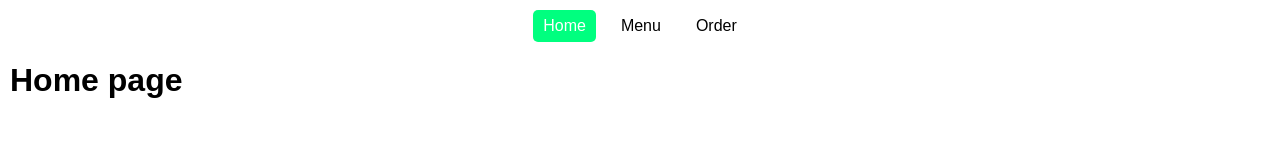
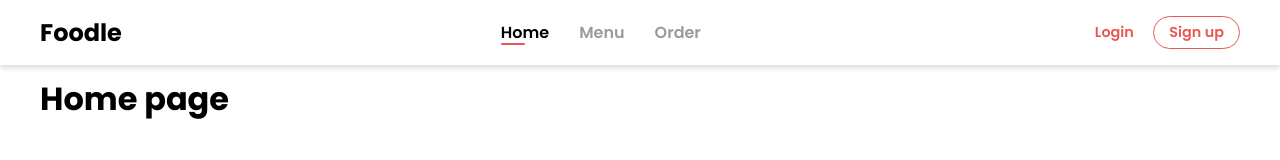
Before and after one commit to zadnap/odin-restaurant-page, a website built with webpack: page src/template.html in a window 1280 px wide. Built offline with nearby package versions, Linux system fonts and the light colour scheme.

Commit message:
Recreate the navigation bar
Add a logo and 2 buttons for signing up and in to
the nav

Link the poppins font of google to the HTML
template

```diff
--- a/src/css/style.css
+++ b/src/css/style.css
@@ -6,37 +6,99 @@
 
 html {
   font-size: 16px;
-  font-family: Arial, Helvetica, sans-serif;
+  font-family: "Poppins", system-ui, sans-serif;
+  font-weight: 300;
+  font-style: normal;
 }
 
 :root {
-  --primary-color: springgreen;
+  --primary-color: #e95853;
+
+  --page-padding: 40px;
+}
+
+@keyframes stretchOut {
+  from {
+    width: 0;
+  }
+  to {
+    width: 50%;
+  }
 }
 
 li {
   list-style-type: none;
 }
 
+button {
+  border: none;
+  cursor: pointer;
+  background-color: transparent;
+  padding: 5px 15px;
+  font: inherit;
+  font-size: 0.9rem;
+}
+
+header {
+  padding: 15px var(--page-padding);
+  display: flex;
+  justify-content: space-between;
+  align-items: center;
+  position: sticky;
+  box-shadow: 0 3px 5px 0 #00000023;
+}
+
+header .logo {
+  width: 40px;
+}
+
 header nav {
   display: flex;
-  justify-content: center;
-  gap: 15px;
-  padding: 10px;
+  gap: 30px;
 }
 header nav li {
+  position: relative;
   cursor: pointer;
-  padding: 7px 10px;
+  color: #00000065;
+  transition: all ease 0.2s;
+  font-weight: 600;
+}
+header nav li::after {
+  display: none;
+  position: absolute;
+  content: "";
+  width: 50%;
+  height: 2px;
   border-radius: 5px;
-  transition: all ease 0.1s;
+  bottom: 0;
+  left: 0;
+  background-color: var(--primary-color);
+  animation: stretchOut ease-in 0.2s;
 }
-header nav li:not(.active):hover {
+header nav li.active {
+  color: #000;
+}
+header nav li.active::after {
+  display: block;
+}
+
+header .auth button {
+  font-weight: 600;
   color: var(--primary-color);
 }
-header nav .active {
+header .auth button:nth-child(1):hover {
+  text-decoration: underline;
+}
+header .auth button:nth-child(2) {
+  border-radius: 50px;
+  border: 1px solid var(--primary-color);
+  transition: all ease 0.3s;
+}
+header .auth button:nth-child(2):hover {
+  color: white;
   background-color: var(--primary-color);
-  color: white;
 }
 
 #content {
-  padding: 10px;
+  padding: 10px var(--page-padding);
 }
--- a/src/template.html
+++ b/src/template.html
@@ -4,14 +4,25 @@
     <meta charset="UTF-8" />
     <meta name="viewport" content="width=device-width, initial-scale=1.0" />
     <title>Odin Restaurant Page</title>
+    <link rel="preconnect" href="https://fonts.googleapis.com" />
+    <link rel="preconnect" href="https://fonts.gstatic.com" crossorigin />
+    <link
+      href="https://fonts.googleapis.com/css2?family=Poppins:ital,wght@0,100;0,200;0,300;0,400;0,500;0,600;0,700;0,800;0,900;1,100;1,200;1,300;1,400;1,500;1,600;1,700;1,800;1,900&display=swap"
+      rel="stylesheet"
+    />
   </head>
   <body>
     <header>
+      <h2>Foodle</h2>
       <nav>
         <li class="active" id="home">Home</li>
         <li id="menu">Menu</li>
         <li id="order">Order</li>
       </nav>
+      <div class="auth">
+        <button>Login</button>
+        <button>Sign up</button>
+      </div>
     </header>
     <div id="content"></div>
   </body>
```
Also changed, not shown: src/assets/design/cart.png (added), src/assets/design/homepage.jpg (added), src/assets/images/logo.png (added).
